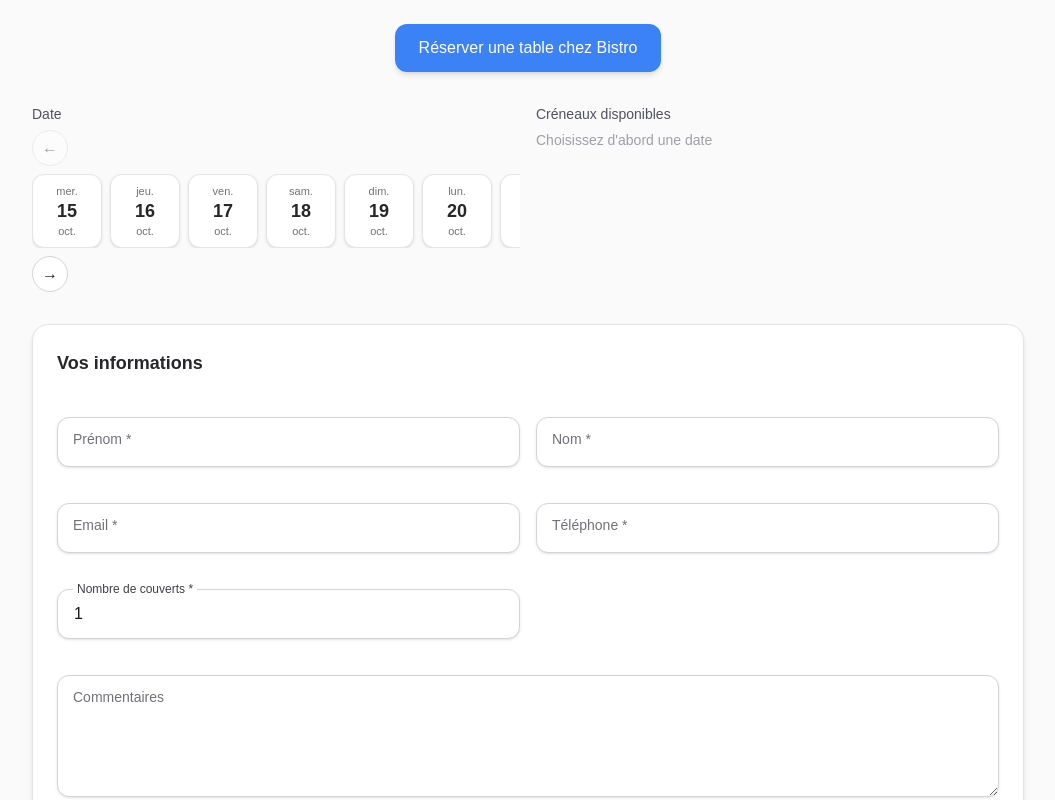
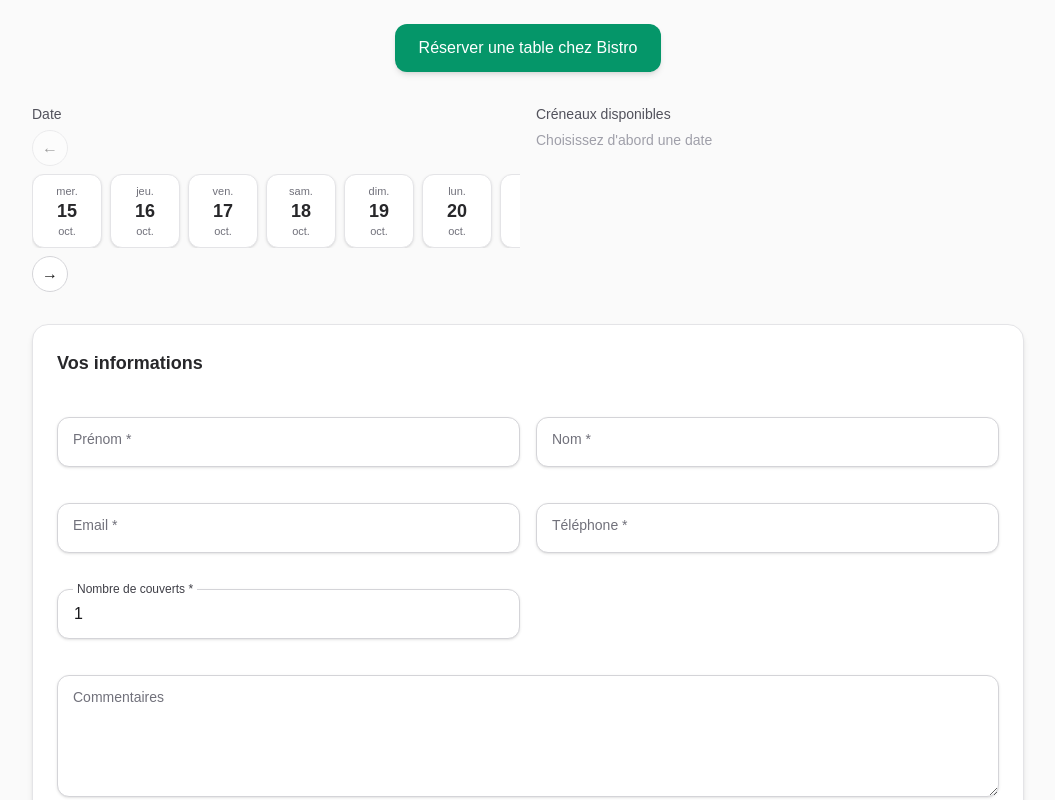
Before and after one commit to Albiatour/next-app, a Next.js app: page / in a window 1280 px wide. Shown: the top 800 px of the page, without its empty margins (112-1167 px from the left). Built offline with nearby package versions, Linux system fonts and the light colour scheme.

Commit message:
Revert "feat: utiliser restaurant.brand_hex Airtable au lieu de NEXT_PUBLIC_BRAND_HEX + contraste auto"
This reverts commit 7a45716fb197b278dcd621f42352555ced77c142.

```diff
--- a/app/page.js
+++ b/app/page.js
@@ -2,7 +2,6 @@
 import { useEffect, useMemo, useRef, useState } from 'react'
 import { useRouter } from 'next/navigation'
 import { InputField, TextareaField } from '../components/InputField.jsx'
-import { hexToRGB, isDark, getTextColor } from '../lib/color'
 
 // ========== HELPERS : Conversion de dates ==========
 // Convertit un objet Date en format européen DD/MM/YYYY
@@ -65,51 +64,37 @@ function formatLongFrenchDate(date) {
   }).format(d)
 }
 
+// Convertit une couleur hex en RGB (ex: "#7F4F24" -> "127 79 36")
+function hexToRgb(hex) {
+  if (!hex) return '5 150 105' // emerald-600 par défaut
+  const cleaned = hex.replace('#', '')
+  const r = parseInt(cleaned.substring(0, 2), 16)
+  const g = parseInt(cleaned.substring(2, 4), 16)
+  const b = parseInt(cleaned.substring(4, 6), 16)
+  return `${r} ${g} ${b}`
+}
+
 export default function Home() {
   const router = useRouter()
   const bookingRef = useRef(null)
 
-  // ========== RESTAURANT INFO : Données depuis Airtable ==========
+  // ========== RESTAURANT INFO : Pour l'affichage UI uniquement ==========
   const restaurantSlug = process.env.NEXT_PUBLIC_RESTAURANT_SLUG || 'bistro'
-  const [restaurant, setRestaurant] = useState(null)
-
-  // Charger les données restaurant (brand_hex, display_name, etc.)
-  useEffect(() => {
-    // TODO: Remplacer par un vrai fetch depuis /api/restaurant?slug=${restaurantSlug}
-    // Pour l'instant, mock basé sur le slug
-    const mockRestaurants = {
-      sarrasin: { slug: 'sarrasin', display_name: 'Sarrasin', brand_hex: '#7F4F24' },
-      bistro: { slug: 'bistro', display_name: 'Bistro', brand_hex: '#3B82F6' }
-    }
-    setRestaurant(mockRestaurants[restaurantSlug] || { slug: restaurantSlug, display_name: restaurantSlug.charAt(0).toUpperCase() + restaurantSlug.slice(1), brand_hex: '#059669' })
+  const displayName = useMemo(() => {
+    // restaurant?.display_name ou restaurant?.name seraient ici si disponibles
+    // Pour l'instant, on capitalise juste le slug
+    return restaurantSlug.charAt(0).toUpperCase() + restaurantSlug.slice(1)
   }, [restaurantSlug])
-
-  const displayName = useMemo(() => {
-    return restaurant?.display_name?.trim()
-      || restaurant?.name?.trim()
-      || (restaurantSlug ? restaurantSlug.charAt(0).toUpperCase() + restaurantSlug.slice(1) : 'le restaurant')
-  }, [restaurant, restaurantSlug])
 
   const ctaLabel = `Réserver une table chez ${displayName}`
 
-  // ========== BRAND COLOR : Couleur personnalisée depuis Airtable ==========
-  const brandHex = restaurant?.brand_hex?.trim()
-  const brandRgb = useMemo(() => {
-    if (!brandHex || !/^#([0-9a-fA-F]{6})$/.test(brandHex)) {
-      console.warn('brand_hex manquant/invalide pour', restaurant?.slug)
-      return '5 150 105' // emerald-600 par défaut
-    }
-    return hexToRGB(brandHex)
-  }, [brandHex, restaurant?.slug])
-
-  const textColor = useMemo(() => {
-    if (!brandHex) return 'text-white'
-    return getTextColor(brandHex)
-  }, [brandHex])
+  // ========== BRAND COLOR : Couleur personnalisée du restaurant ==========
+  const brandHex = process.env.NEXT_PUBLIC_BRAND_HEX || '#059669' // emerald-600 par défaut
+  const brandRgb = useMemo(() => hexToRgb(brandHex), [brandHex])
 
   // Appliquer la variable CSS --brand au document
   useEffect(() => {
-    if (typeof document !== 'undefined' && brandRgb) {
+    if (typeof document !== 'undefined') {
       document.documentElement.style.setProperty('--brand', brandRgb)
     }
   }, [brandRgb])
@@ -389,7 +374,7 @@ export default function Home() {
 
               <button
                 onClick={handleNewReservation}
-                className={`w-full rounded-xl bg-[rgb(var(--brand))] px-4 py-3 ${textColor} font-medium shadow-md hover:bg-[rgb(var(--brand))]/90 focus:outline-none focus:ring-2 focus:ring-[rgb(var(--brand))]/50`}
+                className="w-full rounded-xl bg-[rgb(var(--brand))] px-4 py-3 text-white font-medium shadow-md hover:bg-[rgb(var(--brand))]/90 focus:outline-none focus:ring-2 focus:ring-[rgb(var(--brand))]/50"
               >
                 Nouvelle réservation
               </button>
@@ -406,7 +391,7 @@ export default function Home() {
             onClick={handleScrollToBooking}
             aria-label={ctaLabel}
             title={ctaLabel}
-            className={`w-full md:w-auto inline-flex items-center justify-center rounded-xl bg-[rgb(var(--brand))] px-6 py-3 ${textColor} font-medium shadow-md hover:bg-[rgb(var(--brand))]/90 focus:outline-none focus:ring-2 focus:ring-[rgb(var(--brand))]/50 text-balance whitespace-normal text-center`}
+            className="w-full md:w-auto inline-flex items-center justify-center rounded-xl bg-[rgb(var(--brand))] px-6 py-3 text-white font-medium shadow-md hover:bg-[rgb(var(--brand))]/90 focus:outline-none focus:ring-2 focus:ring-[rgb(var(--brand))]/50 text-balance whitespace-normal text-center"
           >
             {ctaLabel}
           </button>
@@ -562,7 +547,7 @@ export default function Home() {
                   type="button"
                   onClick={handleConfirmReservation}
                   disabled={confirming}
-                  className={`w-full rounded-xl bg-[rgb(var(--brand))] px-4 py-3 ${textColor} font-medium shadow-md hover:bg-[rgb(var(--brand))]/90 focus:outline-none focus:ring-2 focus:ring-[rgb(var(--brand))]/50 disabled:opacity-50 disabled:cursor-not-allowed`}
+                  className="w-full rounded-xl bg-[rgb(var(--brand))] px-4 py-3 text-white font-medium shadow-md hover:bg-[rgb(var(--brand))]/90 focus:outline-none focus:ring-2 focus:ring-[rgb(var(--brand))]/50 disabled:opacity-50 disabled:cursor-not-allowed"
                 >
                   {confirming ? 'Confirmation en cours...' : 'Confirmer ma réservation'}
                 </button>
--- a/lib/color.js
+++ /dev/null
@@ -1,41 +0,0 @@
-/**
- * Convertit une couleur hex en RGB (format "r g b" pour CSS var)
- * @param {string} hex - Couleur hexadécimale (ex: "#7F4F24")
- * @returns {string} - Format RGB "r g b" (ex: "127 79 36")
- */
-export function hexToRGB(hex) {
-  if (!hex) return '5 150 105' // emerald-600 par défaut
-  const cleaned = hex.replace('#', '')
-  const r = parseInt(cleaned.substring(0, 2), 16)
-  const g = parseInt(cleaned.substring(2, 4), 16)
-  const b = parseInt(cleaned.substring(4, 6), 16)
-  return `${r} ${g} ${b}`
-}
-
-/**
- * Détermine si une couleur est sombre ou claire (pour le contraste du texte)
- * @param {string} hex - Couleur hexadécimale (ex: "#7F4F24")
- * @returns {boolean} - true si la couleur est sombre, false si claire
- */
-export function isDark(hex) {
-  if (!hex) return false
-  const cleaned = hex.replace('#', '')
-  const r = parseInt(cleaned.substring(0, 2), 16)
-  const g = parseInt(cleaned.substring(2, 4), 16)
-  const b = parseInt(cleaned.substring(4, 6), 16)
-
-  // Calcul de la luminance relative (formule W3C)
-  const luminance = (0.299 * r + 0.587 * g + 0.114 * b) / 255
-
-  // Si luminance < 0.5, la couleur est sombre → texte blanc
-  return luminance < 0.5
-}
-
-/**
- * Retourne la classe de couleur de texte appropriée selon le fond
- * @param {string} hex - Couleur hexadécimale du fond
- * @returns {string} - Classe Tailwind "text-white" ou "text-black"
- */
-export function getTextColor(hex) {
-  return isDark(hex) ? 'text-white' : 'text-black'
-}
```
